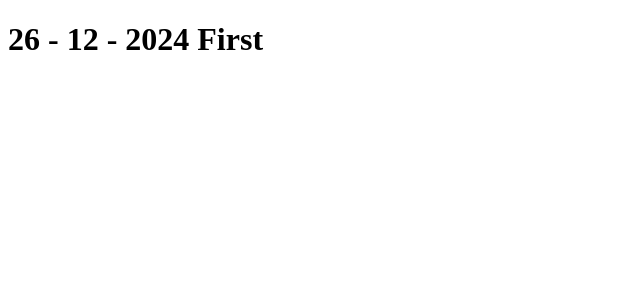
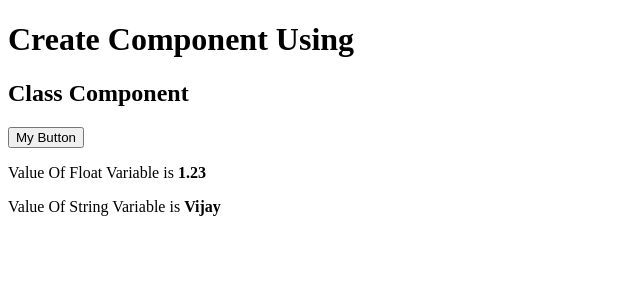
Before and after one commit to Vijay11-08/ReactJs_Project, a React (Vite) app: page / in a window 1280 px wide. Shown: the top 300 px of the page, without its empty margins (0-640 px from the left). Built offline with nearby package versions, Linux system fonts and the light colour scheme.

Commit message:
Class Component

```diff
--- /dev/null
+++ b/src/Lecture30_12_2024/Create_Component.jsx
@@ -0,0 +1,23 @@
+import * as React from "react";
+
+class CreateComponent extends React.Component {
+    state = {                       // state
+            first: false,
+            second: 1.23,
+            third: "Vijay",
+        };
+    render() {
+        const { first, second, third } = this.state;
+        return (
+            <div>
+                <h1>Create Component Using </h1>
+                <h2>Class Component</h2>
+                <button disabled={first}> My Button </button>
+                <p>Value Of Float Variable is <strong>{second}</strong></p>
+                <p>Value Of String Variable is <strong>{third}</strong></p>
+            </div>
+        );
+    }
+}
+
+export default CreateComponent;
--- a/src/main.jsx
+++ b/src/main.jsx
@@ -2,11 +2,12 @@ import { StrictMode } from 'react'
 import { createRoot } from 'react-dom/client'
 //import Htmlcomponents from './Lecture24_12_2024/htmlcomponent';
 //import Class_Timetble from './Lecture24_12_2024/Class_Timetable';
-import First1 from './Arzoo_Sir/Lecture26_12_2024/First1';
+//import First1 from './Arzoo_Sir/Lecture26_12_2024/First1';
+import CreateComponent from './Lecture30_12_2024/Create_Component';
 
 createRoot(document.getElementById('root')).render(
   <StrictMode>
-<First1/>
+<CreateComponent/>
   </StrictMode>,
 )
 
```
Also changed, not shown: src/Arzoo_Sir/Lecture26_12_2024/index.html (+23 -1 lines).
